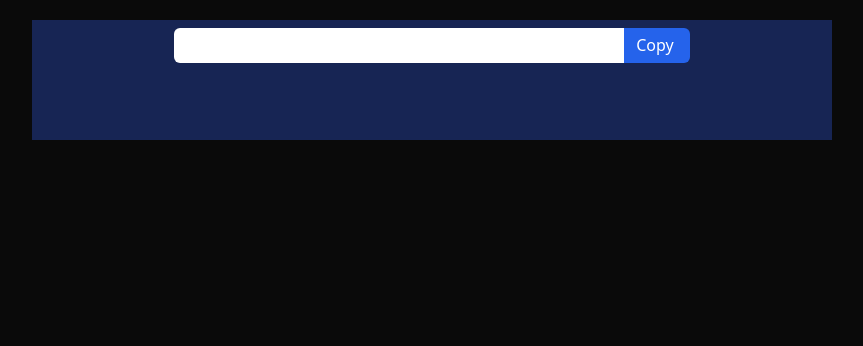
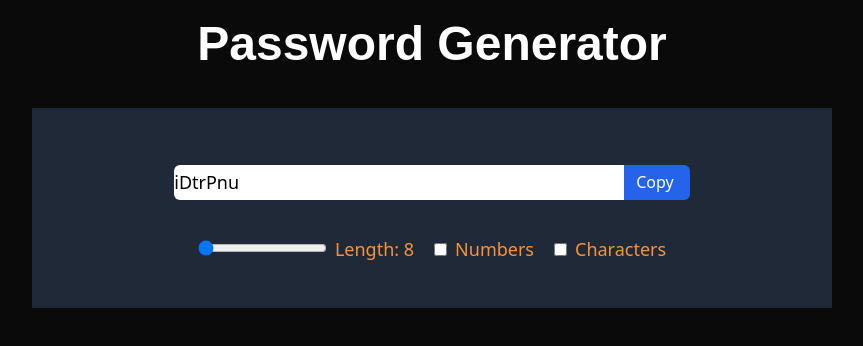
Before and after one commit to ameya-6964/Reactjs-Youtube, a React (Vite) app in the folder 03-password-generator/: page / in a window 1280 px wide. Shown: the top 346 px of the page, without its empty margins (208-1071 px from the left). Built offline with nearby package versions, Linux system fonts and the light colour scheme; a web font is replaced by a local one.

Commit message:
Added Basic Functionality

```diff
--- a/03-password-generator/src/App.jsx
+++ b/03-password-generator/src/App.jsx
@@ -1,13 +1,50 @@
-import { useState } from "react";
+import { useState, useCallback, useEffect } from "react";
 import Input from "./components/Input";
 import "./index.css";
 
 function App() {
+  const [password, setPassword] = useState("");
   const [length, setLength] = useState(8);
+  const [numberAllowed, setNumberAllowed] = useState(false);
+  const [characterAllowed, setCharacterAllowed] = useState(false);
+
+  const passwordGenerator = useCallback(() => {
+    let pass = "";
+    let str = "ABCDEFGHIJKLMNOPQRSTUVWXYZabcdefghijklmnopqrstuvwxyz";
+    if (numberAllowed) str += "0123456789";
+    if (characterAllowed) str += "!@#$%^&*-_+=[]{}~`";
+    for (let i = 1; i <= length; i++) {
+      let char = Math.floor(Math.random() * str.length + 1);
+      pass += str.charAt(char);
+    }
+
+    setPassword(pass);
+  }, [length, numberAllowed, characterAllowed, setPassword]);
+
+  useEffect(
+    function () {
+      passwordGenerator();
+    },
+    [passwordGenerator]
+  );
+
   return (
-    <div className="w-[800px] h-[120px] bg-blue-950 ">
-      <Input />
-    </div>
+    <>
+      <h1 className="text-center mt-5 text-5xl font-bold text-white">
+        Password Generator
+      </h1>
+      <div className="w-[800px] h-[200px] flex flex-col justify-center items-center mt-[40px] bg-gray-800 ">
+        <Input
+          password={password}
+          length={length}
+          numberAllowed={numberAllowed}
+          characterAllowed={characterAllowed}
+          setLength={setLength}
+          setCharacterAllowed={setCharacterAllowed}
+          setNumberAllowed={setNumberAllowed}
+        />
+      </div>
+    </>
   );
 }
 
--- a/03-password-generator/src/components/Input.jsx
+++ b/03-password-generator/src/components/Input.jsx
@@ -1,14 +1,67 @@
-const Input = () => {
+const Input = ({
+  password,
+  length,
+  numberAllowed,
+  characterAllowed,
+  setLength,
+  setCharacterAllowed,
+  setNumberAllowed,
+}) => {
   return (
+    <>
       <div className=" mt-5 h-[50px] flex justify-center items-center">
         <input
           type="text"
-        className="w-[450px] h-[35px] rounded-l-md text-orange-400 "
+          className="w-[450px] h-[35px] rounded-l-md text-black text-lg"
+          value={password}
+          readOnly
         />
         <button className="text-white h-[35px] bg-blue-600 text-center w-auto pt-0 pb-0 pl-3 pr-4 rounded-r-md">
           Copy
         </button>
       </div>
+      <div className="flex  h-[60px] items-center justify-center text-orange-400 pt-0 pb-0 gap-5  text-lg mt-3">
+        <div>
+          <input
+            type="range"
+            min={8}
+            max={100}
+            value={length}
+            className="cursor-pointer"
+            onChange={(e) => {
+              setLength(e.target.value);
+            }}
+          />
+          <label className="ml-2">Length: {length}</label>
+        </div>
+        <div>
+          <input
+            type="checkbox"
+            defaultChecked={numberAllowed}
+            id="numberInput"
+            onChange={() => {
+              setNumberAllowed((prev) => !prev);
+            }}
+          />
+          <label className="ml-2" htmlFor="numberInput">
+            Numbers
+          </label>
+        </div>
+        <div>
+          <input
+            type="checkbox"
+            defaultChecked={characterAllowed}
+            id="characterInput"
+            onChange={() => {
+              setCharacterAllowed((prev) => !prev);
+            }}
+          />
+          <label className="ml-2" htmlFor="characterInput">
+            Characters
+          </label>
+        </div>
+      </div>
+    </>
   );
 };
 
```
Lines whose indentation alone changed are shown as unchanged.
